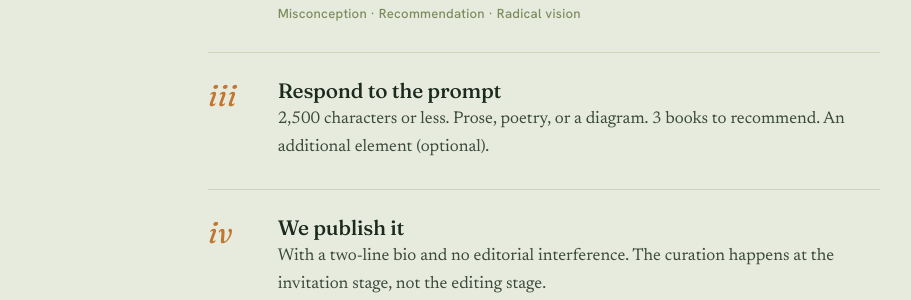
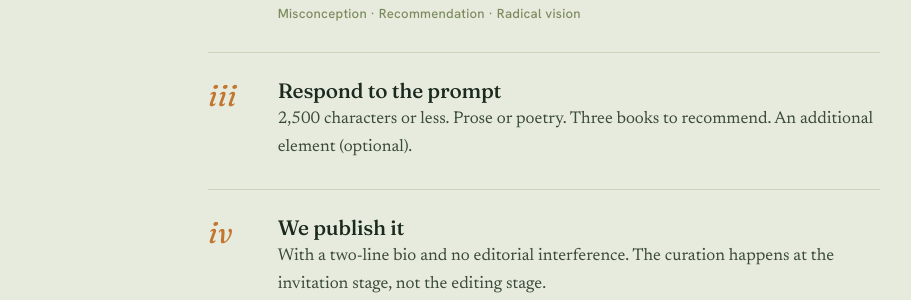
Before and after one commit to valentina-rm/understory, a Jekyll site: the page built from index.html, in a window 1280 px wide and 900 px high, scrolled down 2330 px. Shown: the part 149-449 px from the top of the window, without its empty margins (96-1007 px from the left). Built offline with Jekyll 4.4.1, drawn with Linux system fonts in a browser that asks for light colours.

Commit message:
prose or poetry

```diff
--- a/index.html
+++ b/index.html
@@ -98,7 +98,7 @@ description: "A curated intellectual commons exploring our bonds with the earth,
         <span class="step-n">iii</span>
         <div>
           <h3>Respond to the prompt</h3>
-          <p>2,500 characters or less. Prose, poetry, or a diagram. 3 books to recommend. An additional element (optional).</p>
+          <p>2,500 characters or less. Prose or poetry. Three books to recommend. An additional element (optional).</p>
         </div>
       </div>
       <div class="step">
```
